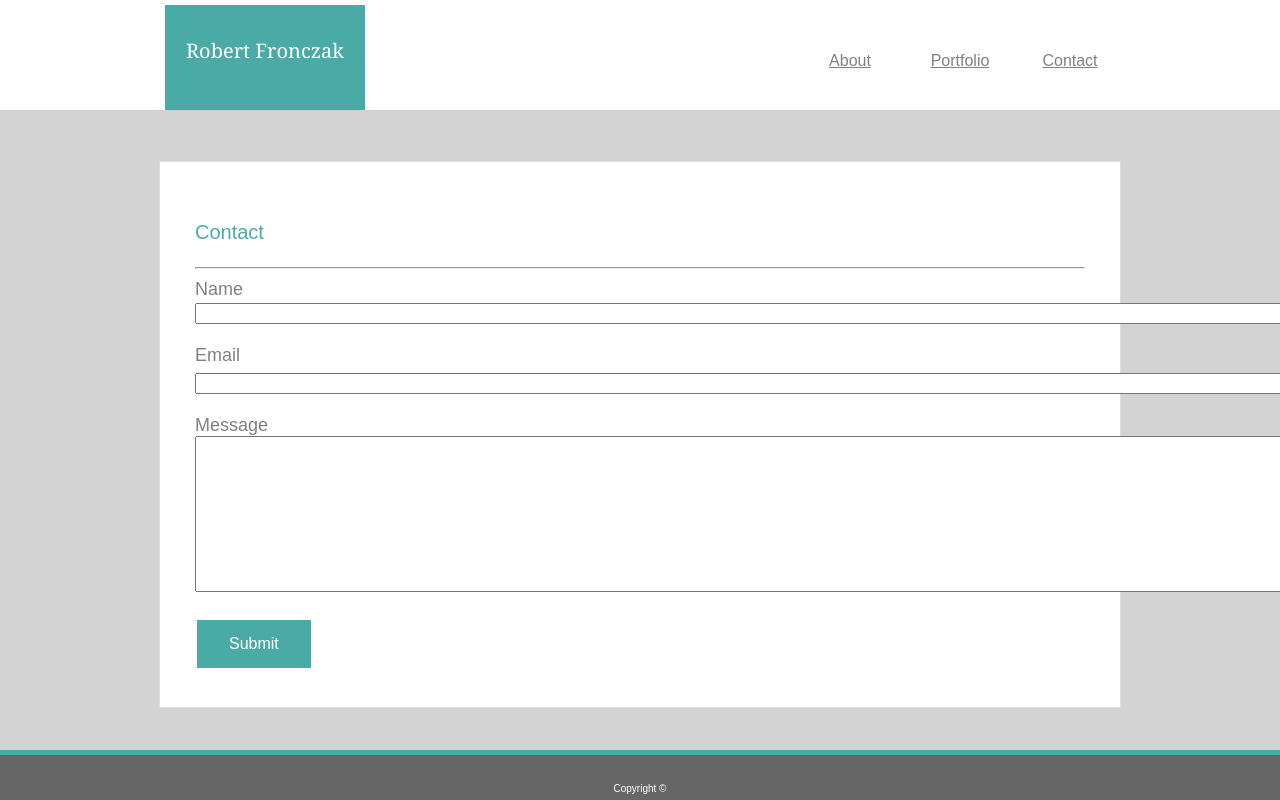
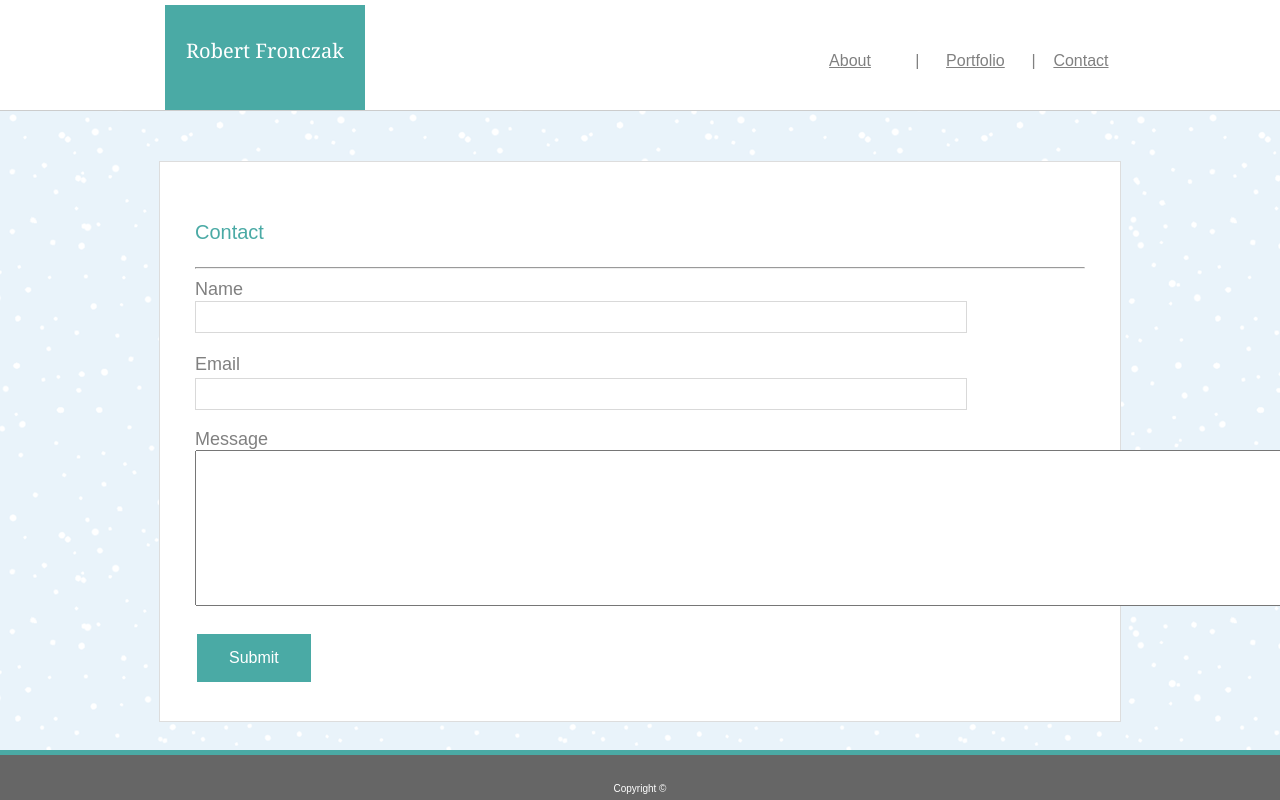
Before and after one commit to BFronz/Basic-Portfolio, a plain HTML site: page contact.html in a window 1280 px wide. Shown: the top 800 px of the page. Drawn offline with Linux system fonts and the light colour scheme.

Commit message:
header tweaks added background

```diff
--- a/assets/style.css
+++ b/assets/style.css
@@ -7,8 +7,8 @@ body {
     color: #333;
     height: 100%;
     background:lightgrey;
-    background-image: url('images/blue-snow.png');
-    /* background-image: image("images/paper.png"); */
+    background-image: url('../images/blue-snow.png');
+    /* background-image: url("../images/paper.png"); */
  }
 
 
@@ -150,6 +150,20 @@ footer {
     cursor: pointer;
   }
 
+  .textbox {
+    padding: 0;
+    height: 30px;
+    width: 770px;
+    position: relative;
+    left: 0;
+    outline: none;
+    border: 1px solid #cdcdcd;
+    border-color: rgba(0,0,0,.15);
+    background-color: white;
+    font-size: 16px;
+}
+
+
 
 /* portfilio */
 
--- a/contact.html
+++ b/contact.html
@@ -22,13 +22,12 @@
             <section  class="aboutme">
                 <a href="index.html">About</a>
             </section>
-
             <section class="portfolio">
-                <a href="portfolio.html">Portfolio</a>
+                |&nbsp;&nbsp;&nbsp;&nbsp;&nbsp;&nbsp;<a href="portfolio.html">Portfolio</a>
             </section>
 
             <section class="contactme">
-                <a href="contact.html">Contact</a>
+                |&nbsp;&nbsp;&nbsp;&nbsp;<a href="contact.html">Contact</a>
             </section>
         </div>
 </header>
@@ -46,10 +45,10 @@
         <form action="contact.html">
 
             <label  for "email">Name</label><br>
-            <input type="text" id="name" size="150"  name="name"> <p>
+            <input class="textbox" type="text" id="name" size="150"  name="name"> <p>
 
              <label for "email">Email</label><br>
-             <input type="text" name="email" size="150"></p>
+             <input class="textbox" type="text" name="email" size="150"></p>
 
 
              <label for "email">Message</label><br>
```
Also changed, not shown: index.html (+2 -2 lines), portfolio.html (+2 -2 lines).
